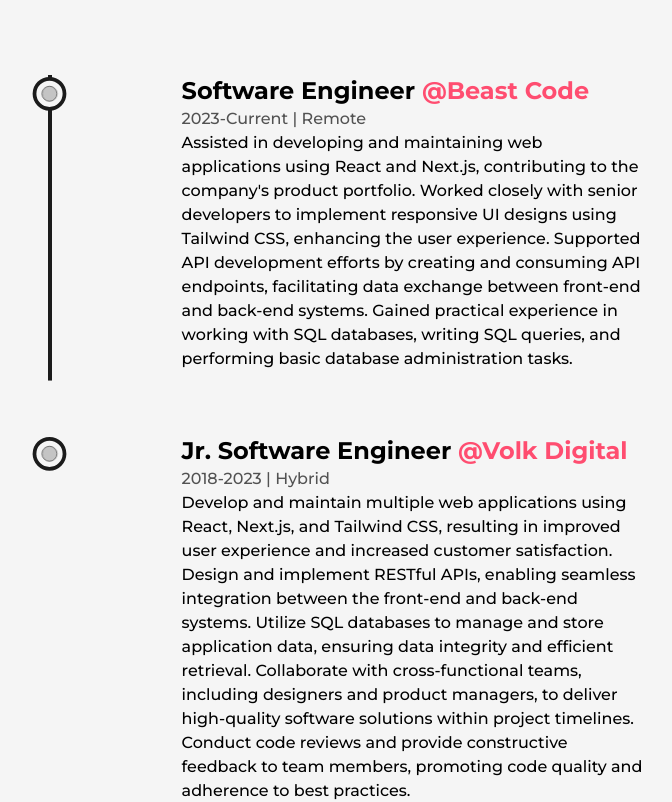
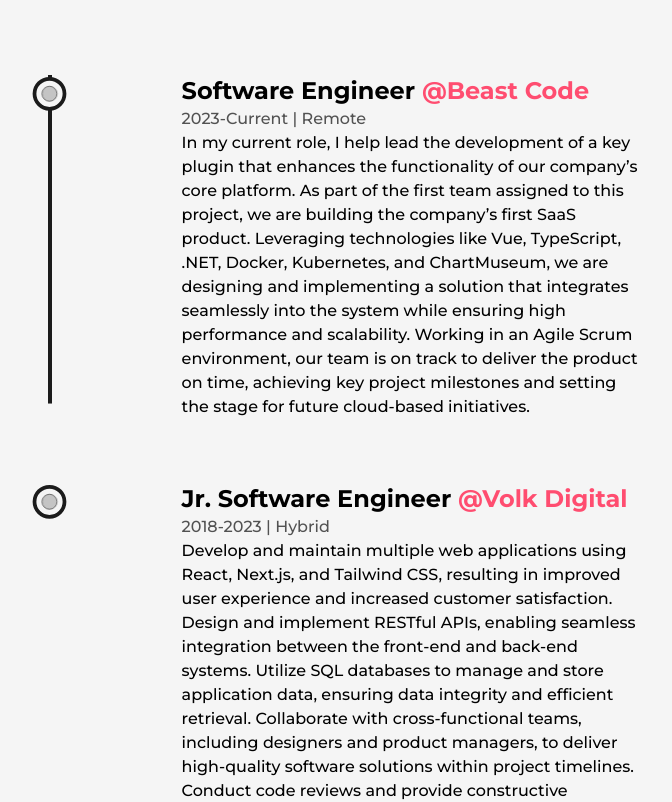
Before and after one commit to dimitry-roshchin/DimitryPortfolio, a Next.js app: page /about in a window 1280 px wide. Shown: the part 2340-3142 px from the top of the page, without its empty margins (244-916 px from the left). Built offline with nearby package versions, Linux system fonts and the light colour scheme.

Commit message:
change experience

```diff
--- a/src/components/Experience.js
+++ b/src/components/Experience.js
@@ -1,71 +1,84 @@
-import React, { useRef } from 'react'
-import { motion, useScroll } from 'framer-motion'
-import LiIcon from './LiIcon'
+import React, { useRef } from 'react';
+import { motion, useScroll } from 'framer-motion';
+import LiIcon from './LiIcon';
 
-
-
-const Details = ({position, company, companyLink, time, address, work}) => {
+const Details = ({ position, company, companyLink, time, address, work }) => {
   const ref = useRef(null);
-    return <li ref={ref} className='my-8 first:mt-0 last:mb-0 w-[60%] mx-auto flex flex-col items-center justify-between md:w-[80%]'>
-
-       <LiIcon reference={ref}/>
+  return (
+    <li
+      ref={ref}
+      className="my-8 first:mt-0 last:mb-0 w-[60%] mx-auto flex flex-col items-center justify-between md:w-[80%]"
+    >
+      <LiIcon reference={ref} />
       <motion.div
-            initial={{y:50}}
-            whileInView={{y:0}}
-            transition={{duration:0.5, type:"spring"}}
+        initial={{ y: 50 }}
+        whileInView={{ y: 0 }}
+        transition={{ duration: 0.5, type: 'spring' }}
       >
-            <h3 className='capitalize font-bold text-2xl sm:text-xl xs:text-lg'>
-                {position}&nbsp;<a href={companyLink} target='_blank' className='text-[#ff4d70] capitalize dark:text-[#ff4d70]'>@{company}</a>
+        <h3 className="capitalize font-bold text-2xl sm:text-xl xs:text-lg">
+          {position}&nbsp;
+          <a
+            href={companyLink}
+            target="_blank"
+            className="text-[#ff4d70] capitalize dark:text-[#ff4d70]"
+          >
+            @{company}
+          </a>
         </h3>
-            <span className='capitalize font-medium text-dark/75 dark:text-light/75 xs:text-sm'>
+        <span className="capitalize font-medium text-dark/75 dark:text-light/75 xs:text-sm">
           {time} | {address}
         </span>
-            <p className='font-medium w-full md:text-sm'>
-                {work}
-            </p>
+        <p className="font-medium w-full md:text-sm">{work}</p>
       </motion.div>
     </li>
-}
+  );
+};
 
 const Experience = () => {
   const ref = useRef(null);
-    const{scrollYProgress} = useScroll(
-        {
+  const { scrollYProgress } = useScroll({
     target: ref,
-            offset: ["start end", "center start"]
-        }
+    offset: ['start end', 'center start'],
+  });
+  return (
+    <div className="my-32">
+      <h2 className="font-bold text-8xl mb-32 w-full text-center md:text-6xl xs:text-4xl md:mb-16">
+        Experience
+      </h2>
 
-    )
-  return (
-    <div className='my-32'>
+      <div ref={ref} className="w-[75%] mx-auto relative lg:w-[90%] md:w-full">
+        <motion.div
+          style={{ scaleY: scrollYProgress }}
+          className="absolute left-9 top-0 w-[4px] h-full bg-dark origin-top dark:bg-[#b7b7b7] md:w-[2px] md:left-[30px] xs:left-[20px]"
+        />
+        <ul className="w-full flex flex-col items-start justify-between ml-4 xs:ml-2">
+          <Details
+            position="Software Engineer"
+            company="Beast Code"
+            companyLink=""
+            time="2023-Current"
+            address="Remote"
+            work="In my current role, I help lead the development of a key plugin that enhances the functionality of our company’s core platform. As part of the first team assigned to this project, we are building the company’s first SaaS product. Leveraging technologies like Vue, TypeScript, .NET, Docker, Kubernetes, and ChartMuseum, we are designing and implementing a solution that integrates seamlessly into the system while ensuring high performance and scalability.
 
-        <h2 className='font-bold text-8xl mb-32 w-full text-center md:text-6xl xs:text-4xl md:mb-16'>Experience</h2>
+Working in an Agile Scrum environment, our team is on track to deliver the product on time, achieving key project milestones and setting the stage for future cloud-based initiatives."
+          />
 
-        <div ref={ref} className='w-[75%] mx-auto relative lg:w-[90%] md:w-full'>
-
-            <motion.div
-            style={{scaleY: scrollYProgress}}
-            className='absolute left-9 top-0 w-[4px] h-full bg-dark origin-top dark:bg-[#b7b7b7] md:w-[2px] md:left-[30px] xs:left-[20px]'/>
-            <ul className='w-full flex flex-col items-start justify-between ml-4 xs:ml-2'>
-
-              <Details position="Software Engineer" company="Beast Code" companyLink=""
-               time="2023-Current" address="Remote"
-               work="Assisted in developing and maintaining web applications using React and Next.js, contributing to the company's product portfolio.
-               Worked closely with senior developers to implement responsive UI designs using Tailwind CSS, enhancing the user experience.
-               Supported API development efforts by creating and consuming API endpoints, facilitating data exchange between front-end and back-end systems.
-               Gained practical experience in working with SQL databases, writing SQL queries, and performing basic database administration tasks."/>
-
-               <Details position="Jr. Software Engineer" company="Volk Digital" companyLink="https://www.volkwebdev.com/"
-               time="2018-2023" address="Hybrid"
+          <Details
+            position="Jr. Software Engineer"
+            company="Volk Digital"
+            companyLink="https://www.volkwebdev.com/"
+            time="2018-2023"
+            address="Hybrid"
             work="Develop and maintain multiple web applications using React, Next.js, and Tailwind CSS, resulting in improved user experience and increased customer satisfaction.
                Design and implement RESTful APIs, enabling seamless integration between the front-end and back-end systems.
                Utilize SQL databases to manage and store application data, ensuring data integrity and efficient retrieval.
                Collaborate with cross-functional teams, including designers and product managers, to deliver high-quality software solutions within project timelines.
-               Conduct code reviews and provide constructive feedback to team members, promoting code quality and adherence to best practices."/>
+               Conduct code reviews and provide constructive feedback to team members, promoting code quality and adherence to best practices."
+          />
         </ul>
       </div>
     </div>
-  )
-}
+  );
+};
 
-export default Experience
+export default Experience;
```
Lines whose indentation alone changed are shown as unchanged.
